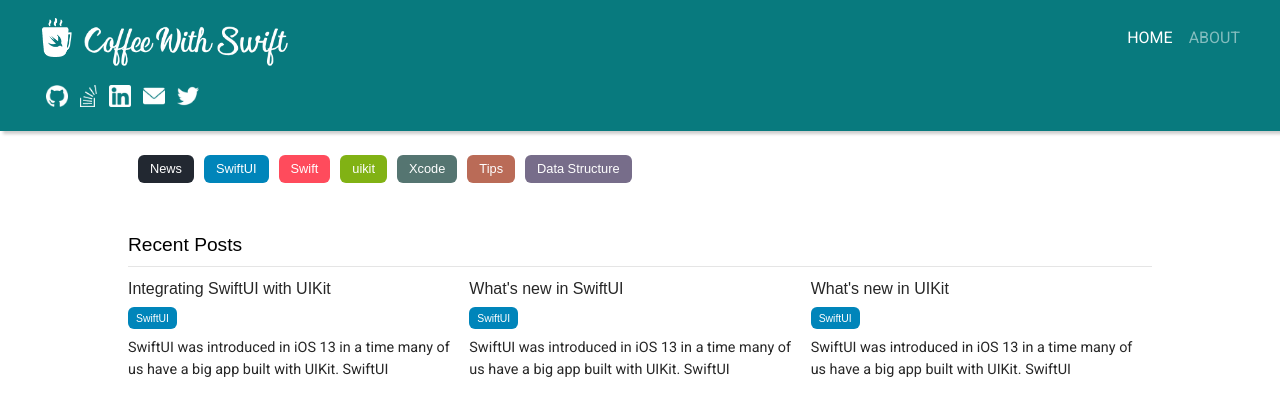
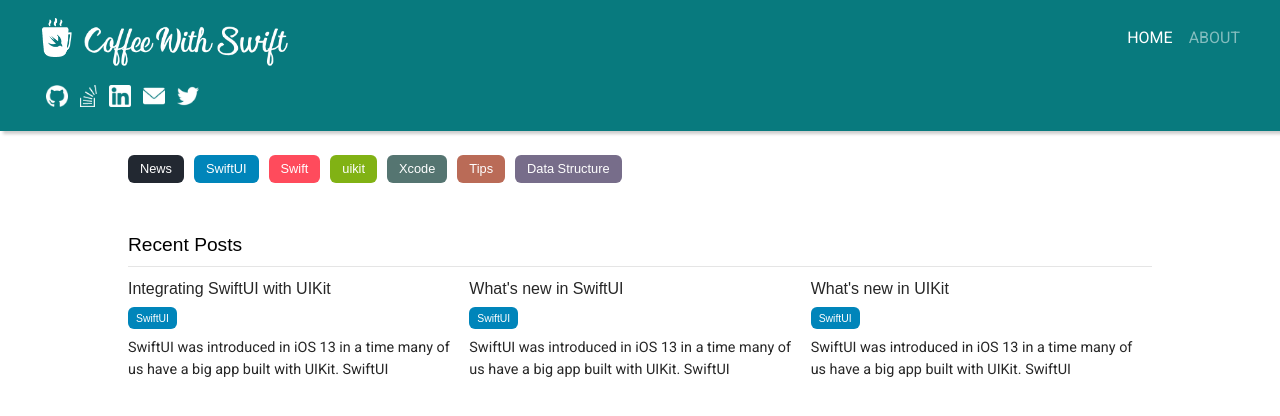
Before and after one commit to KiranJas/KiranJas.github.io, a Vue app: page /#/ in a window 1280 px wide. Shown: the top 416 px of the page. Built offline with nearby package versions, Linux system fonts and the light colour scheme.

Commit message:
Added tags from json file.

```diff
--- a/src/views/Home.vue
+++ b/src/views/Home.vue
@@ -1,66 +1,62 @@
 <template>
   <div class="home">
     <!-- <img alt="Vue logo" src="../assets/logo.png"> -->
-    <div style="opacity: 0.0">Invisible View</div>
+    <div style="opacity: 0">Invisible View</div>
 
+    <!-- Tags List -->
     <div class="row tags">
-      <div v-for="row in this.tagsInfoObj.tagsInfoList"
-      :key="row.tagUUID">
+      <div
+        v-for="(row, index) in this.tagsInfoObj.tagsInfoList"
+        :key="row.tagUUID"
+      >
 
-      <b-button :style="'background-color: ' + row.backgroundColor + '; margin-left: 10px'"
-      class="float-left tagColor">{{row.tagName}}</b-button>
-
+        <div :style="index == 0 ? 'margin-left: 0px;' : 'margin-left: 10px;'">
+          <b-button
+            :style="'background-color:' + row.backgroundColor + ';'"
+            class="float-left tagColor"
+            >{{ row.tagName }}</b-button>
+        </div>
       </div>
 
-      <!-- <b-button style="background-color: #222831;"
+      <!--
+        <b-button style="background-color: #222831;"
       class="float-left tagColor">News</b-button>
-      <b-button style="background-color: #0085ba; margin-left: 10px;"
-      class="float-left tagColor">SwiftUI</b-button>
-      <b-button style="background-color: #ff4b5c; margin-left: 10px;"
-      class="float-left tagColor">Swift</b-button>
-      <b-button style="background-color: #81b214; margin-left: 10px;"
-      class="float-left tagColor">UIKit</b-button>
-      <b-button style="background-color: #557571; margin-left: 10px;"
-      class="float-left tagColor">Xcode</b-button>
-      <b-button style="background-color: #ba6b57; margin-left: 10px;"
-      class="float-left tagColor">Tips</b-button>
-      <b-button style="background-color: #776d8a; margin-left: 10px;"
-      class="float-left tagColor">Data Structure</b-button> -->
+      -->
     </div>
 
-    <TitleDeclarationCom/>
-    <BlogBriefCom/>
+    <TitleDeclarationCom />
+    <BlogBriefCom />
   </div>
 </template>
 
 <script>
 // @ is an alias to /src
-import TitleDeclarationCom from '../components/TitleDeclarationComponent'
-import BlogBriefCom from '../components/BlogBriefComponent'
+import TitleDeclarationCom from "../components/TitleDeclarationComponent";
+import BlogBriefCom from "../components/BlogBriefComponent";
 
-import tagsInfo from '../handler_files/Tags_info.json'
+import tagsInfo from "../handler_files/Tags_info.json";
 
 export default {
-  name: 'Home',
+  name: "Home",
   components: {
     TitleDeclarationCom,
-    BlogBriefCom
+    BlogBriefCom,
   },
   data() {
     return {
-      tagsInfoObj: tagsInfo
-    }
-  }
-}
+      tagsInfoObj: tagsInfo,
+    };
+  },
+};
 </script>
 
 <style scoped>
 .tags {
-    margin-left: 10%;
-    margin-right: 10%;
-    width: 100%;
-    /* margin-top: 80px; */
-    text-align: left;
+  margin-left: 10%;
+  margin-right: 10%;
+  width: 100%;
+  /* margin-top: 80px; */
+  text-align: left;
 }
 
 .tagColor {
@@ -77,4 +73,8 @@
   border-width: 0px;
   margin-bottom: 50px;
 }
+
+.tagLeftMargin {
+  margin-left: 10px;
+}
 </style>
```
